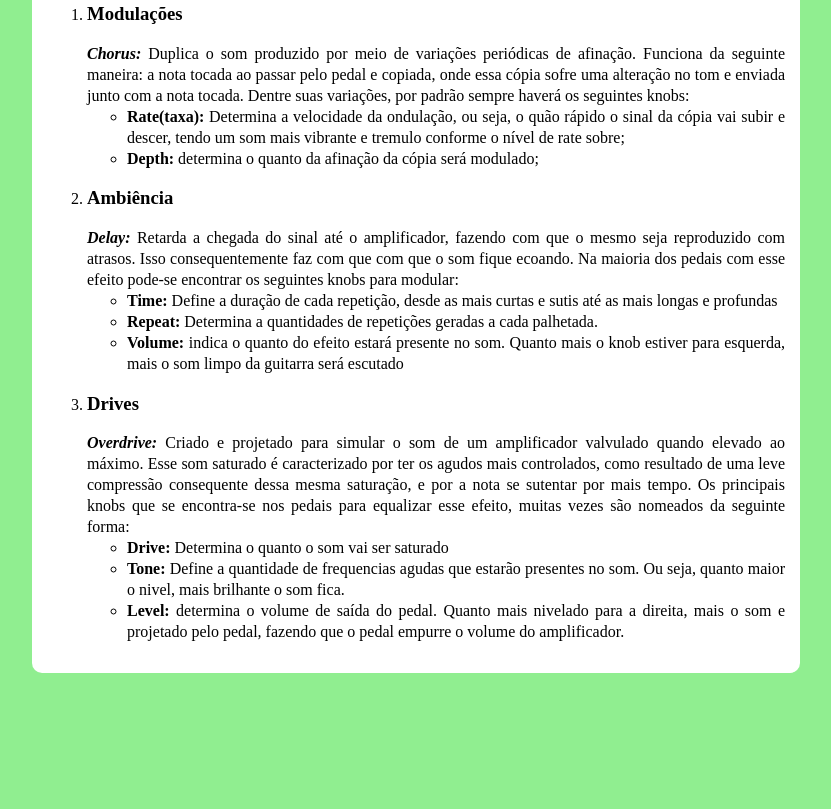
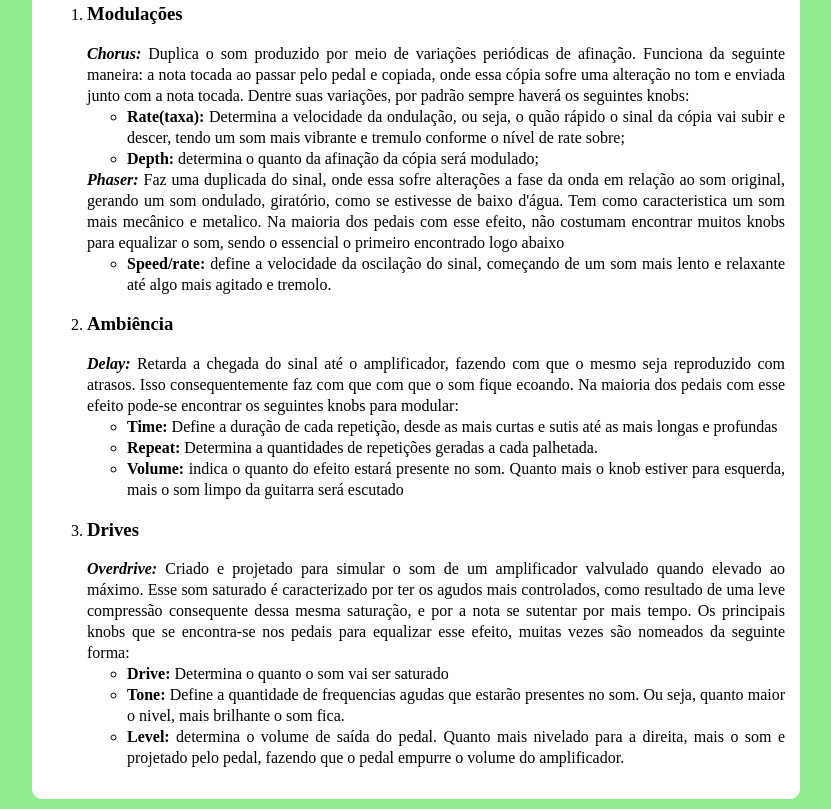
Before and after one commit to GustavoSousaPassos/MusicWeb, a plain HTML site: page paginas/equi.html in a window 1280 px wide. Shown: the part 1814-2623 px from the top of the page, without its empty margins (224-1055 px from the left). Before the commit the page ends 2497 px from the top, so only its background shows below. Drawn offline with Linux system fonts and the light colour scheme.

Commit message:
Adição da descrição do pedal de efeito phaser na página sobre equipamentos.

```diff
--- a/paginas/equi.html
+++ b/paginas/equi.html
@@ -71,9 +71,23 @@
                     Dentre suas variações, por padrão sempre haverá os seguintes knobs:
 
                 <ul>
-                    <li><strong>Rate(taxa):</strong> Determina a velocidade da ondulação, ou seja, o quão rápido o sinal da cópia vai subir e descer, tendo um som mais vibrante e tremulo conforme o nível de rate sobre;</li>
+                    <li><strong>Rate(taxa):</strong> Determina a velocidade da ondulação, ou seja, o quão rápido o sinal da cópia vai
+                         subir e descer, tendo um som mais vibrante e tremulo conforme o nível de rate sobre;
+                    </li>
                     <li><strong>Depth:</strong> determina o quanto da afinação da cópia será modulado;</li>
                 </ul>
+                </dd>
+
+                <dt>Phaser: </dt>
+                <dd>
+                    Faz uma duplicada do sinal, onde essa sofre alterações a fase da onda em relação ao som original, gerando um som ondulado,
+                    giratório, como se estivesse de baixo d'água. Tem como caracteristica um som mais mecânico e metalico. Na maioria dos pedais
+                    com esse efeito, não costumam encontrar muitos knobs para equalizar o som, sendo o essencial o primeiro encontrado logo abaixo
+
+                    <ul>
+                        <li><strong>Speed/rate:</strong> define a velocidade da oscilação do sinal, começando de um som mais lento e relaxante
+                        até algo mais agitado e tremolo.</li>
+                    </ul>
                 </dd>
             </dl>
 
```
